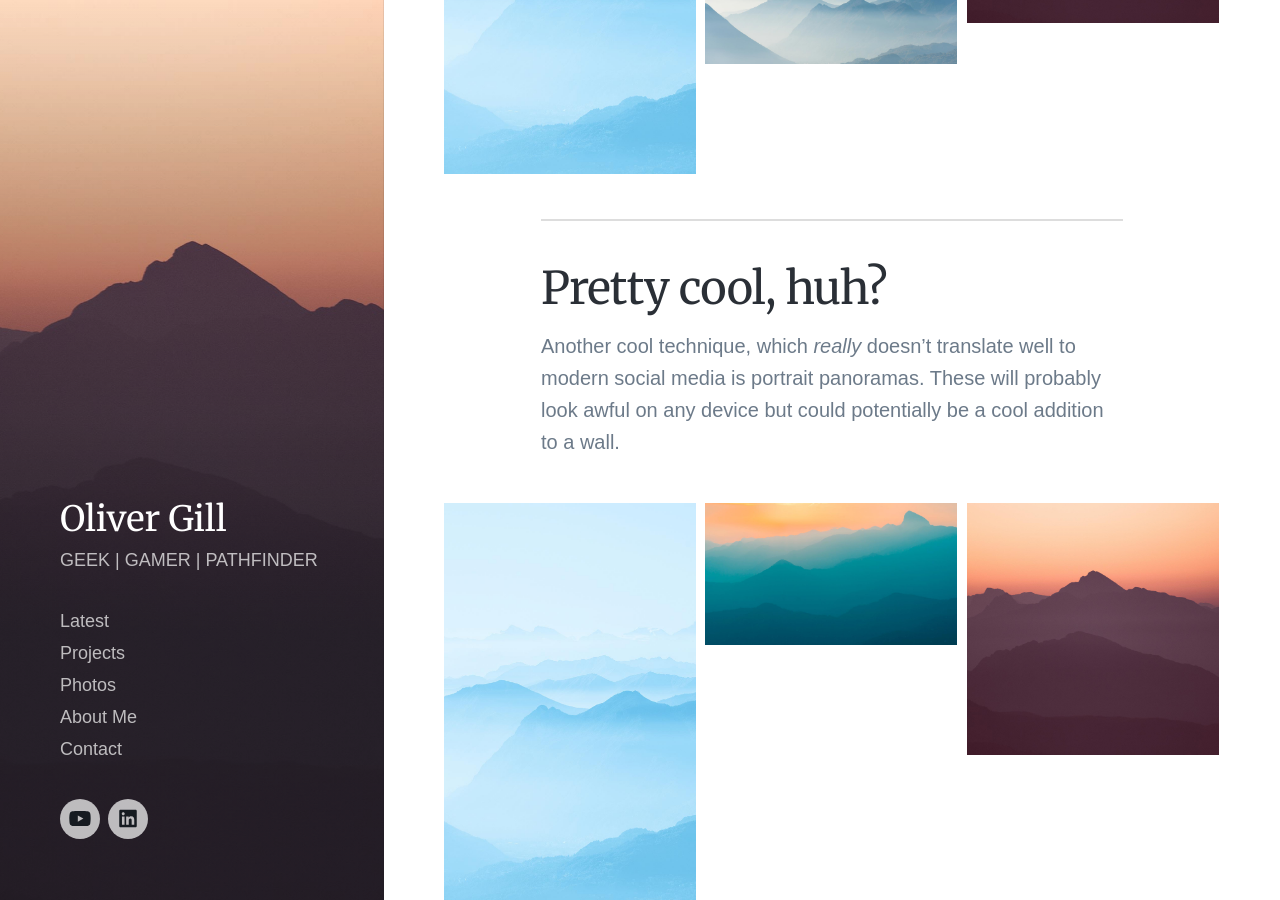
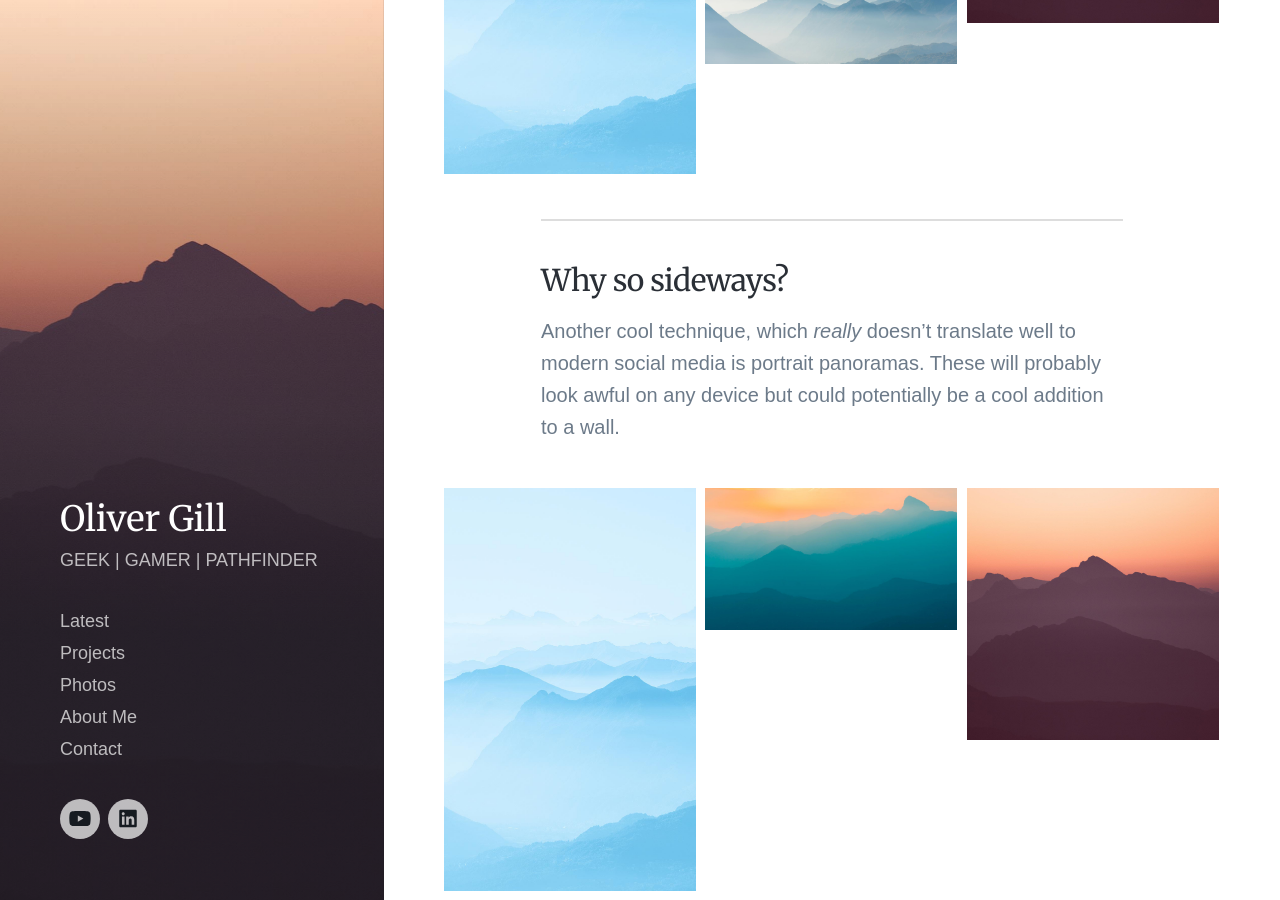
Before and after one commit to olivergillcom/olivergillblog.github.io, a Jekyll site: the page built from _photos/2018-06-30-panoramas.md, in a window 1280 px wide and 900 px high, scrolled down 1201 px. Built offline with Jekyll 4.4.1, drawn with Linux system fonts in a browser that asks for light colours; nearby versions of some CDN libraries; some web fonts are replaced.

Commit message:
Update 2018-06-30-panoramas.md

```diff
--- a/_photos/2018-06-30-panoramas.md
+++ b/_photos/2018-06-30-panoramas.md
@@ -28,7 +28,7 @@ A few of my favourites:
 
 ---
 
-## Pretty cool, huh?
+### Why so sideways?
 
 Another cool technique, which _really_ doesn't translate well to modern social media is portrait panoramas. These will probably look awful on any device but could potentially be a cool addition to a wall.
 
```
